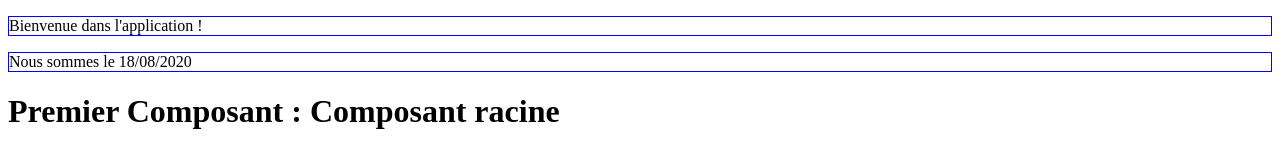
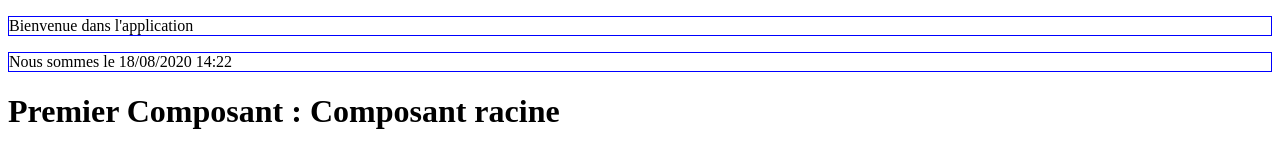
Before and after one commit to philippe-nat/angular-formation-0, an Angular app: page / in a window 1280 px wide. Shown: the top 153 px of the page. Built offline with nearby package versions, Linux system fonts and the light colour scheme.

Commit message:
composant1 interpolation

```diff
--- a/src/app/entete/entete.component.html
+++ b/src/app/entete/entete.component.html
@@ -1,2 +1,2 @@
-<p>Bienvenue dans l'application !</p>
-<p>Nous sommes le {{aujourdhuiStr}}</p>
+<p>Bienvenue dans l'application</p>
+<p>Nous sommes le {{afficheMomentActuel()}}</p>
--- a/src/app/entete/entete.component.ts
+++ b/src/app/entete/entete.component.ts
@@ -21,4 +21,10 @@ export class EnteteComponent implements OnInit {
 
   ngOnInit(): void {
   }
+
+  public afficheMomentActuel():string {
+    let auj:Date = new Date();
+    let paf;
+    return auj.toLocaleDateString('fr-FR') +  " " + auj.getHours() + ":" + auj.getMinutes();
+  }
 }
--- a/tslint.json
+++ b/tslint.json
@@ -107,6 +107,7 @@
         "allow-pascal-case"
       ]
     },
+    "no-unused-variable": true,
     "whitespace": {
       "options": [
         "check-branch",
```
